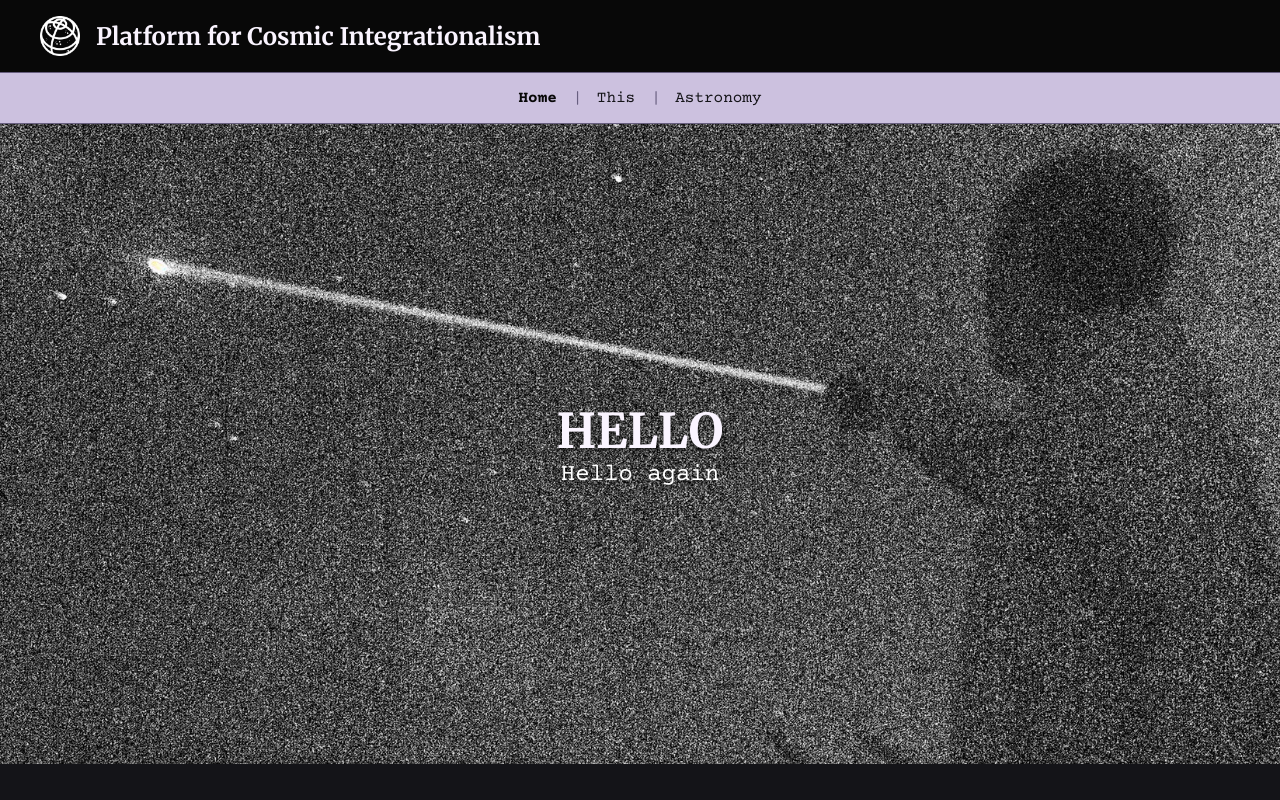
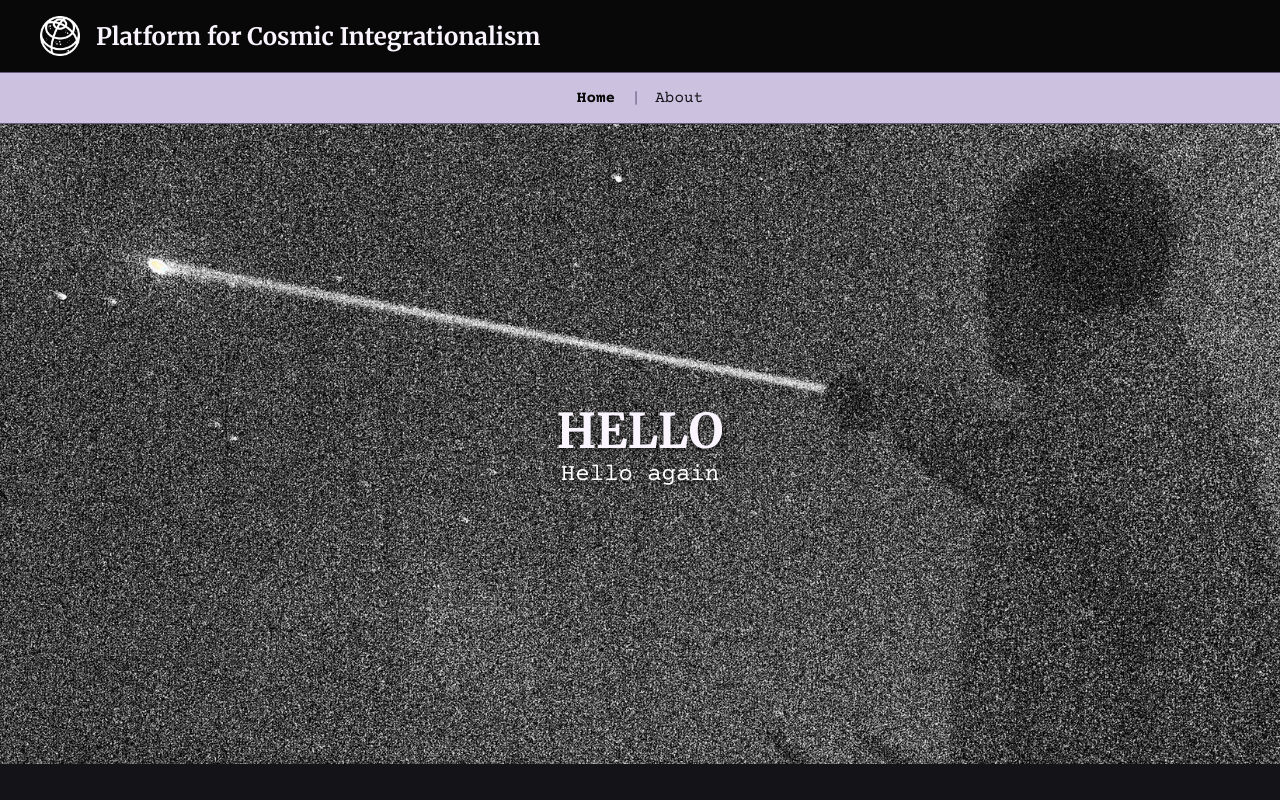
Before and after one commit to jcatlett99/moonshots-platform, a Vue app: page / in a window 1280 px wide. Shown: the top 800 px of the page. Built offline with nearby package versions, Linux system fonts and the light colour scheme.

Commit message:
remove debug things from nav

```diff
--- a/src/App.vue
+++ b/src/App.vue
@@ -16,10 +16,7 @@
     <nav>
       <div class="widthconstrainer">
         <router-link :to="{ name: 'home'}">Home</router-link>
-        <router-link :to="{ name: 'about'}">This</router-link>
-        <!-- <router-link to="/generic">Generic page</router-link> -->
-        <!-- <router-link :to="{ name: 'researcher', params: { id: 0 } }">researcher 0</router-link> -->
-         <router-link :to="{ name: 'discipline', params: { id : 'astronomy' } }">Astronomy</router-link>
+        <router-link :to="{ name: 'about'}">About</router-link>
       </div>
     </nav>
   </header>
```
